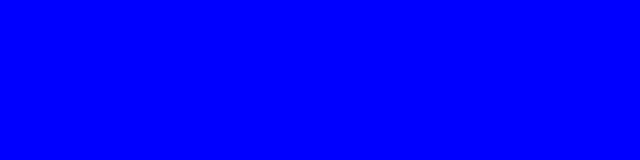
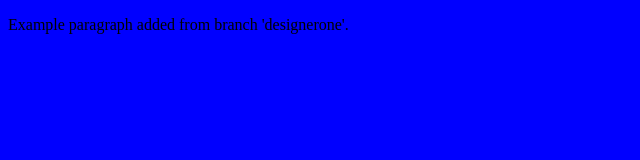
Before and after one commit to leftDoug/Web3.0, a plain HTML site: page index.html in a window 1280 px wide. Shown: the whole page, without its empty margins (0-640 px from the left). Drawn offline with Linux system fonts and the light colour scheme.

Commit message:
paragraph added from designerone

```diff
--- a/index.html
+++ b/index.html
@@ -7,6 +7,6 @@
         <title>Document</title>
     </head>
     <body>
-
+        <p>Example paragraph added from branch 'designerone'.</p>
     </body>
 </html>
```
